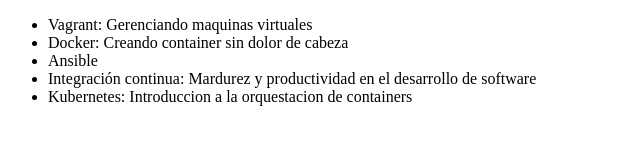
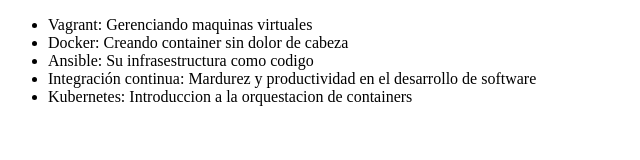
Before and after one commit to JABB09/jabb-git, a plain HTML site: page index.html in a window 1280 px wide. Shown: the whole page, without its empty margins (0-640 px from the left). Drawn offline with Linux system fonts and the light colour scheme.

Commit message:
modificando el nombre del curso ansible

```diff
--- a/index.html
+++ b/index.html
@@ -8,7 +8,7 @@
      <ul>
          <li> Vagrant: Gerenciando maquinas virtuales </li>
          <li> Docker: Creando container sin dolor de cabeza </li>
-         <li> Ansible </li>
+         <li> Ansible: Su infrasestructura como codigo </li>
          <li> Integración continua: Mardurez y productividad en el desarrollo de software </li>
          <li>Kubernetes: Introduccion a la orquestacion de containers </li>
      </ul>
```
